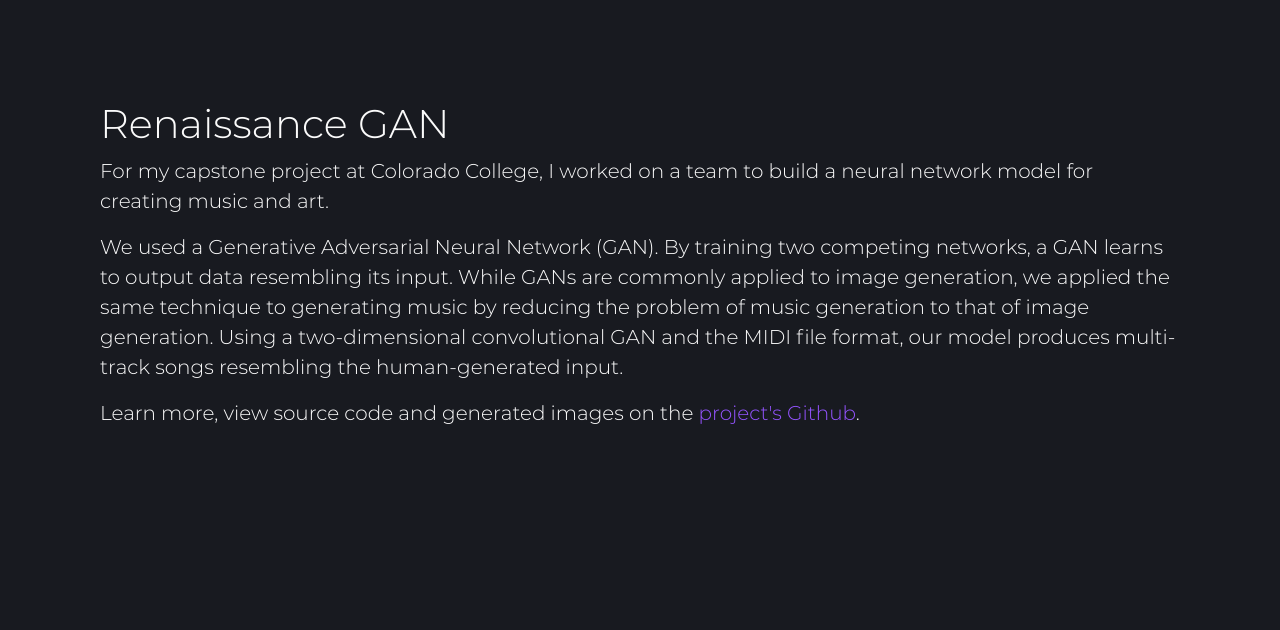
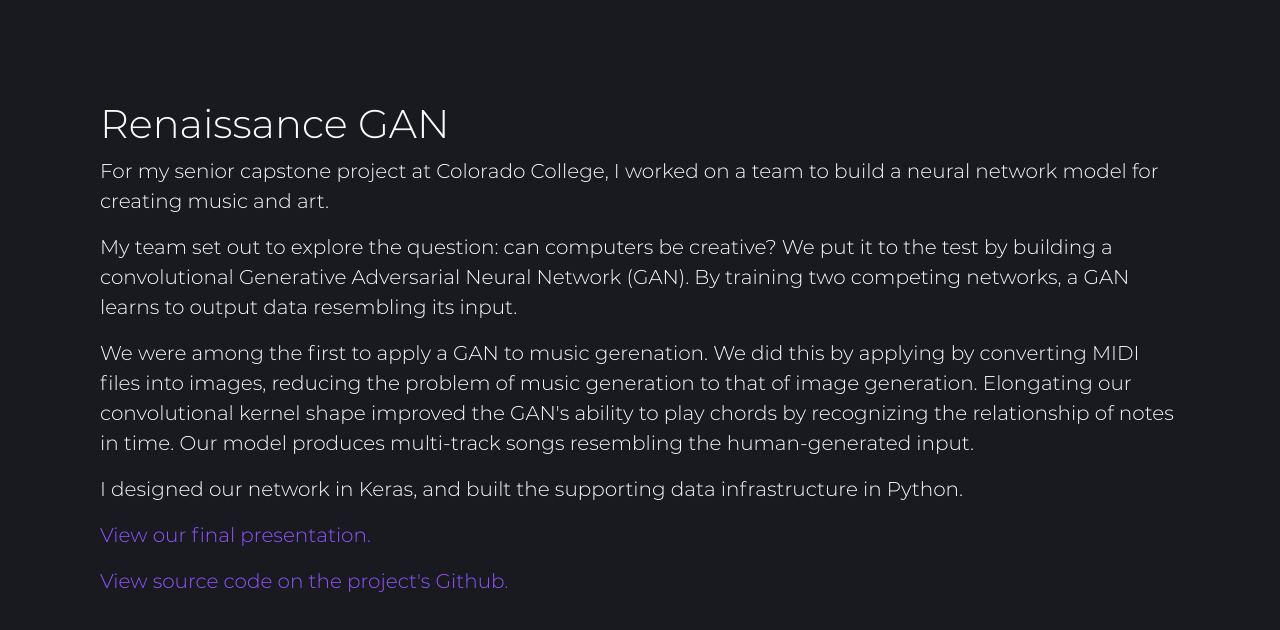
Before and after one commit to SnailBones/Portfolio-Next.js, a Next.js app: page /project/gan in a window 1280 px wide. Shown: the top 630 px of the page. Built offline with nearby package versions, Linux system fonts and the light colour scheme.

Commit message:
Improving globe and gan projects

```diff
--- a/src/app/project/gan/page.mdx
+++ b/src/app/project/gan/page.mdx
@@ -1,7 +1,13 @@
 # Renaissance GAN
 
-For my capstone project at Colorado College, I worked on a team to build a neural network model for creating music and art.
+For my senior capstone project at Colorado College, I worked on a team to build a neural network model for creating music and art.
 
-We used a Generative Adversarial Neural Network (GAN). By training two competing networks, a GAN learns to output data resembling its input. While GANs are commonly applied to image generation, we applied the same technique to generating music by reducing the problem of music generation to that of image generation. Using a two-dimensional convolutional GAN and the MIDI file format, our model produces multi-track songs resembling the human-generated input.
+My team set out to explore the question: can computers be creative? We put it to the test by building a convolutional Generative Adversarial Neural Network (GAN). By training two competing networks, a GAN learns to output data resembling its input.
 
-Learn more, view source code and generated images on the [project's Github](https://github.com/SnailBones/RenaissanceGAN).
+We were among the first to apply a GAN to music gerenation. We did this by applying by converting MIDI files into images, reducing the problem of music generation to that of image generation. Elongating our convolutional kernel shape improved the GAN's ability to play chords by recognizing the relationship of notes in time. Our model produces multi-track songs resembling the human-generated input.
+
+I designed our network in Keras, and built the supporting data infrastructure in Python.
+
+[View our final presentation.](https://docs.google.com/presentation/d/e/2PACX-1vQtBUPu3ctTE3VtqHPVd9UHych-8XlQDgMbSrPDRJP-RdpZ7_HvPmRjOgWEkWn_lTagAPwueQAqDAMt/pub?start=false&loop=false&delayms=6000)
+
+[View source code on the project's Github.](https://github.com/SnailBones/RenaissanceGAN)
```
Also changed, not shown: src/app/project/globe/page.mdx (+4 -4 lines).
